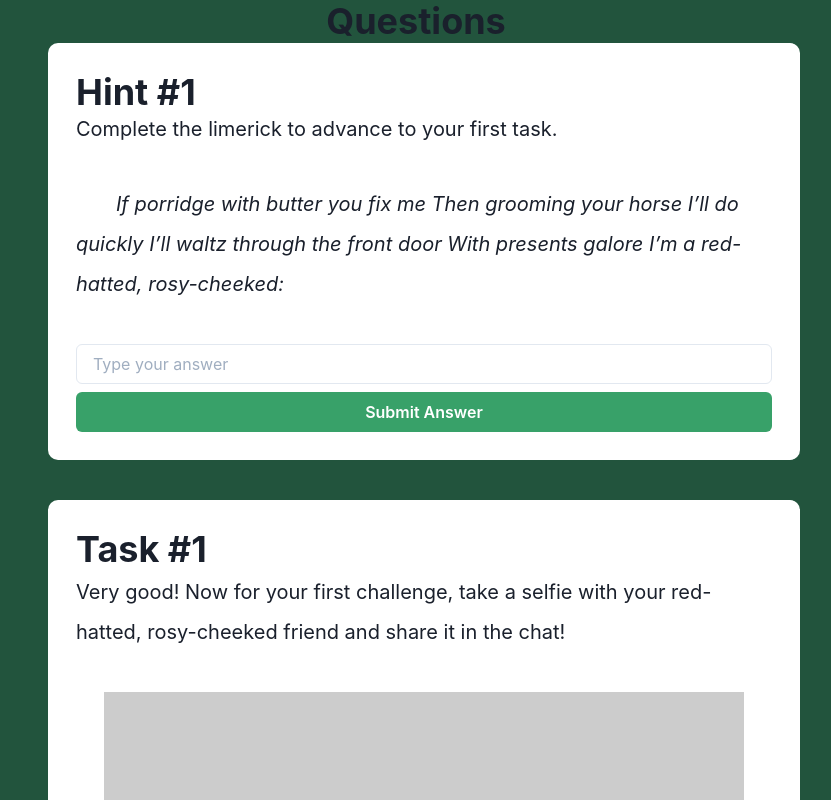
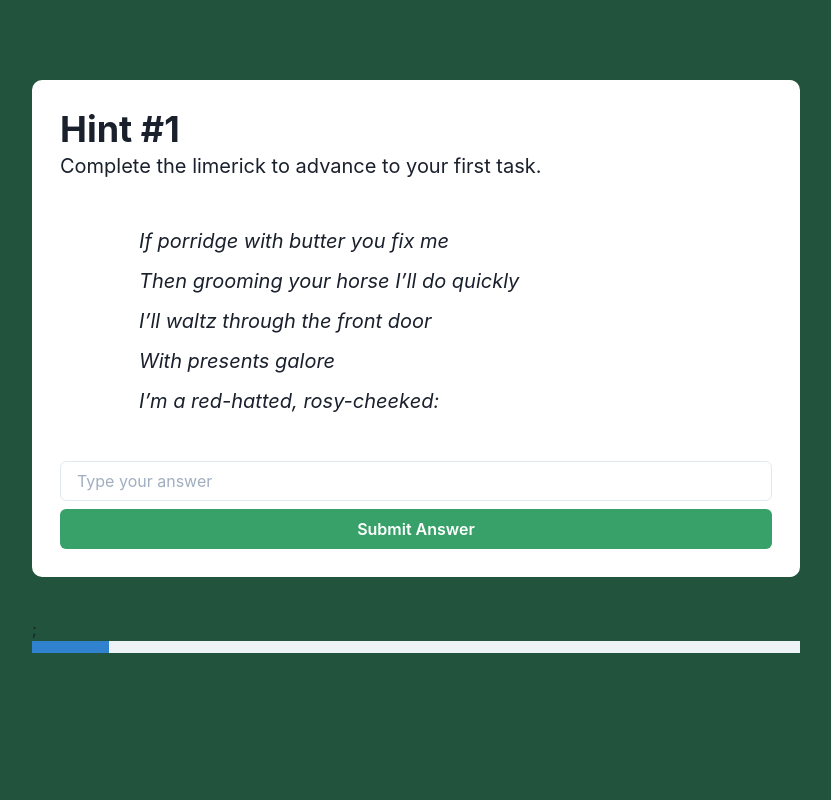
Before and after one commit to jorgepvenegas/mamaxmas, a Next.js app: page /questions in a window 1280 px wide. Shown: the top 800 px of the page, without its empty margins (224-1055 px from the left). Built offline with nearby package versions, Linux system fonts and the light colour scheme.

Commit message:
Adding context

```diff
--- /dev/null
+++ b/components/ContextWrapper.tsx
@@ -0,0 +1,14 @@
+import { useState } from "react";
+import AppContext from "../context/app";
+
+const ContextWrapper = ({ children }) => {
+  const [activeId, setActiveId] = useState(1);
+
+  return (
+    <AppContext.Provider value={{ activeId, setActiveId }}>
+      {children}
+    </AppContext.Provider>
+  )
+}
+
+export default ContextWrapper;
--- /dev/null
+++ b/context/app.ts
@@ -0,0 +1,5 @@
+import { createContext } from "react";
+
+const AppContext = createContext(null);
+
+export default AppContext;
--- a/pages/_app.tsx
+++ b/pages/_app.tsx
@@ -1,5 +1,6 @@
 import { ChakraProvider, extendTheme } from "@chakra-ui/react";
 import { AppProps } from "next/app";
+import ContextWrapper from "../components/ContextWrapper";
 
 const globalTheme = {
   "html, body": {
@@ -19,7 +20,9 @@ const customTheme = extendTheme({
 const App = ({ Component, pageProps }: AppProps): JSX.Element => {
   return (
     <ChakraProvider resetCSS={true} theme={customTheme}>
-      <Component {...pageProps} />
+      <ContextWrapper>
+        <Component {...pageProps} />
+      </ContextWrapper>
     </ChakraProvider>
   )
 }
--- a/pages/index.tsx
+++ b/pages/index.tsx
@@ -4,6 +4,8 @@ import { Heading, Link, Flex, Image, Text } from "@chakra-ui/react";
 
 const IndexPage: NextPage = () => {
   const { NEXT_PUBLIC_USERNAME } = process.env;
+
+
   return (
     <Flex bg="red.300" flexDirection="column" alignItems="center">
       <Heading as="h1" size="xl">Hey {NEXT_PUBLIC_USERNAME}! No peeking.</Heading>
--- a/pages/questions/index.tsx
+++ b/pages/questions/index.tsx
@@ -1,4 +1,6 @@
+import { useContext } from "react";
 import { NextPage, GetServerSideProps } from "next";
+import AppContext from "../../context/app";
 import ErrorPage from "next/error";
 import {
   Box,
@@ -7,8 +9,7 @@ import {
   Flex,
   Image,
   Text,
-  ListItem,
-  UnorderedList,
+  Center,
   FormControl,
   Button,
   Progress,
@@ -23,11 +24,11 @@ const QuestionArea: FunctionComponent<{
   return (
     <FormControl id="email">
       <Text fontSize="xl">{instruction}</Text>
-      <Box marginY={10}>
-        <Text as="cite" lineHeight={10} marginLeft={10} fontSize="xl">
-          {content}
+      <Center marginY={10} w={"70%"}>
+        <Text as="cite" lineHeight={10} marginLeft={10} fontSize="xl" aria-multiline >
+          {content.split("\n").map((text, i) => <p key={i}>{text}</p>)}
         </Text>
-      </Box>
+      </Center>
       <Flex flexDirection="column">
         <Input type="text" placeholder={"Type your answer"} />
         {/* <FormHelperText>We'll never share your email.</FormHelperText> */}
@@ -65,7 +66,7 @@ const QuestionCard: FunctionComponent<QuestionType> = ({
   imgUrl,
 }) => {
   return (
-    <ListItem
+    <Box
       w="100%"
       padding={7}
       borderRadius={10}
@@ -83,26 +84,25 @@ const QuestionCard: FunctionComponent<QuestionType> = ({
           <MessageArea instruction={instruction} imgUrl={imgUrl} />
         ) : null}
       </Box>
-    </ListItem>
+    </Box>
   );
 };
 
 const QuestionsPage: NextPage<{ questions: QuestionType[] }> = ({
   questions,
 }) => {
-  if (!questions) {
+
+  const { activeId } = useContext(AppContext);
+  const activeQuestion = questions.find(q => q.id === activeId);
+
+  if (!activeQuestion) {
     return <ErrorPage statusCode={404} />;
   }
   return (
-    <Flex flexDirection="column" alignItems="center">
-      <Heading as="h1">Questions</Heading>
+    <Flex flexDirection="column" alignItems="center" marginTop={20}>
       <Box w="3xl" className="question-container">
-        <UnorderedList>
-          {questions.map((q, i) => {
-            return <QuestionCard key={i} {...q} />;
-          })}
-        </UnorderedList>
-        <Progress value={80} />
+        <QuestionCard {...activeQuestion} />;
+        <Progress value={10} />
       </Box>
     </Flex>
   );
```
